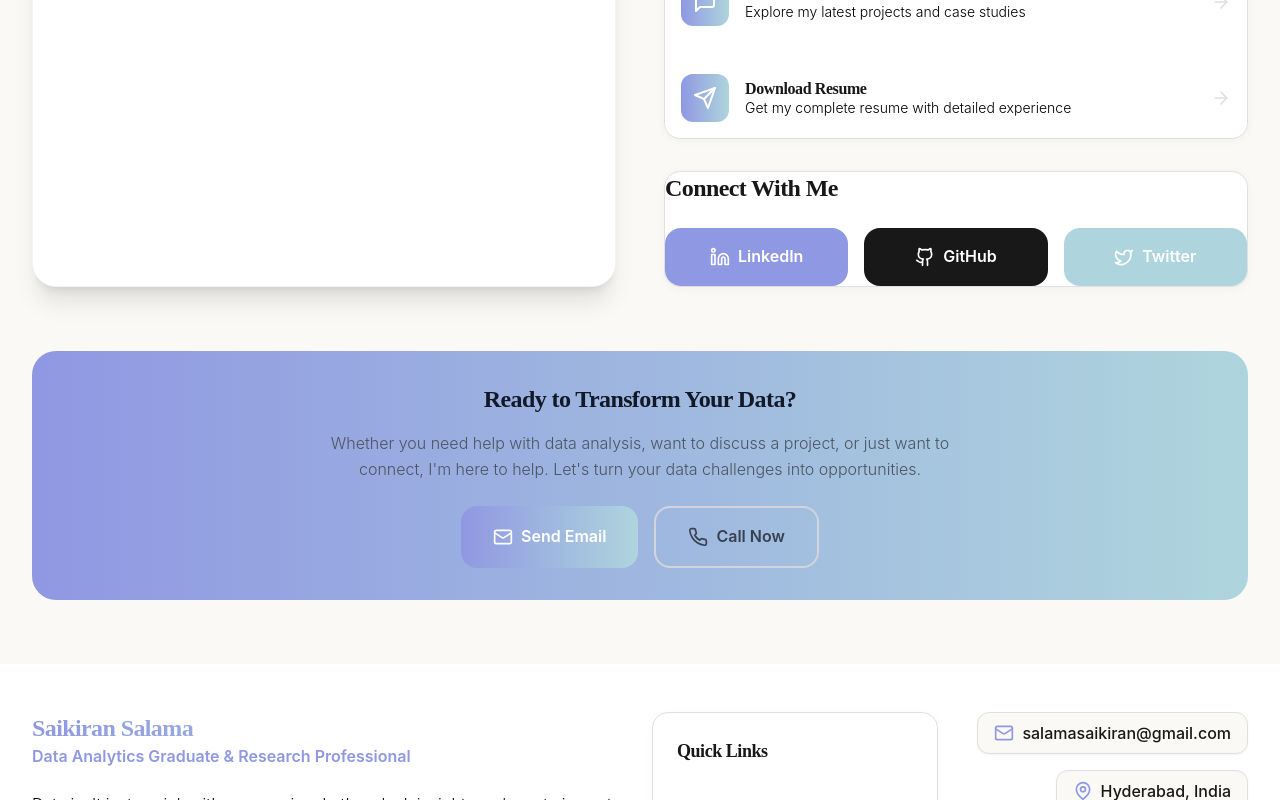
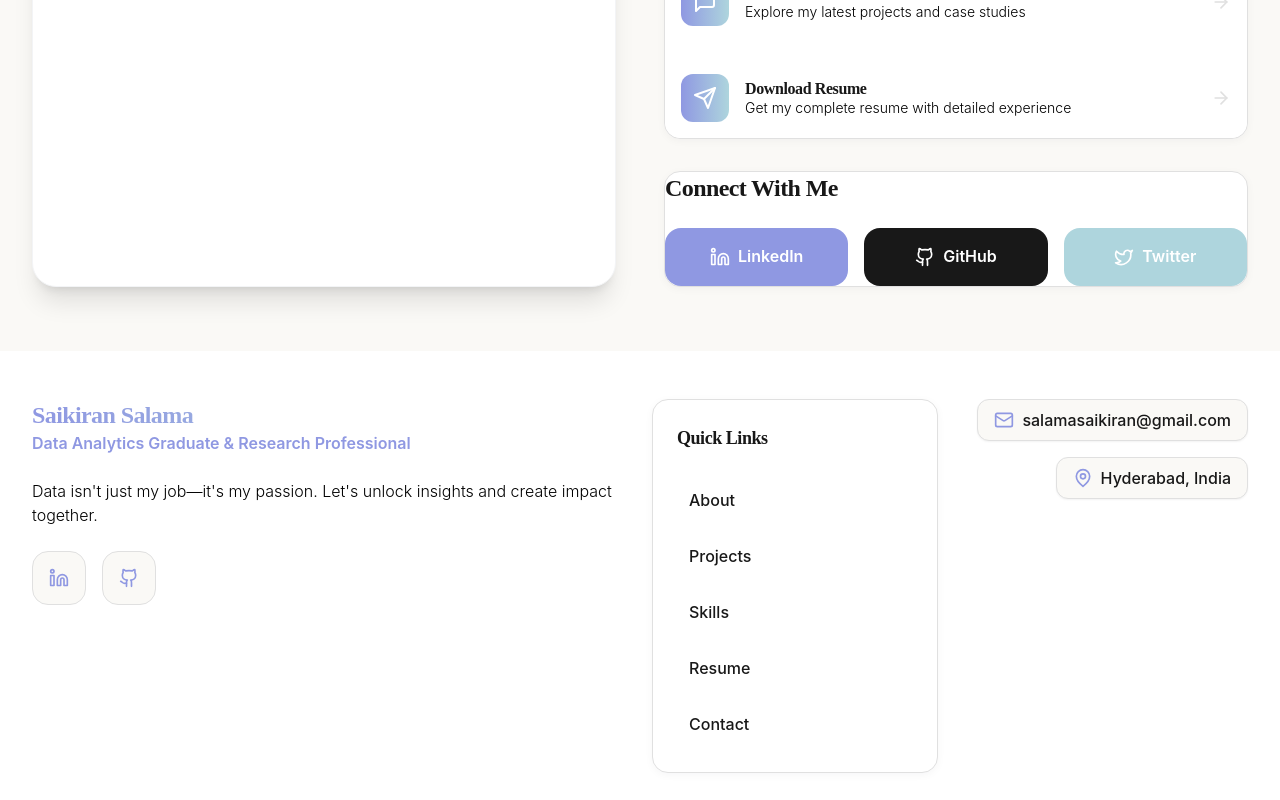
Before and after one commit to saikiransalama/portfolio, a React (Vite) app: page / in a window 1280 px wide. Shown: the part 6515-7315 px from the top of the page. Built offline with nearby package versions, Linux system fonts and the light colour scheme; a web font is replaced by a local one.

Commit message:
Remove 'Ready to Transform Your Data' call-to-action section from Contact page

```diff
--- a/src/components/Contact.tsx
+++ b/src/components/Contact.tsx
@@ -116,7 +116,7 @@ const Contact = () => {
           Ready to Collaborate?
         </h2>
         <p className="text-base md:text-xl text-muted max-w-2xl mx-auto leading-relaxed">
-          Let's team up to turn your data into your next big advantage. Reach out—let's make something amazing happen.
+          Let's team up to turn your data into your next big advantage. Reach out let's make something amazing happen.
         </p>
       </div>
 
@@ -356,35 +356,6 @@ const Contact = () => {
           </div>
         </div>
       </div>
-
-      {/* Call to Action */}
-      <div className="text-center mt-16">
-        <div className="bg-gradient-to-r from-blue-50 to-purple-50 rounded-3xl p-8">
-          <h3 className="text-2xl font-bold text-gray-900 mb-4">
-            Ready to Transform Your Data?
-          </h3>
-          <p className="text-gray-600 mb-6 max-w-2xl mx-auto">
-            Whether you need help with data analysis, want to discuss a project, or just want to connect,
-            I'm here to help. Let's turn your data challenges into opportunities.
-          </p>
-          <div className="flex flex-col sm:flex-row justify-center gap-4">
-            <a
-              href="mailto:alex.chen@email.com"
-              className="flex items-center justify-center px-8 py-4 bg-gradient-to-r from-blue-600 to-purple-600 text-white rounded-2xl font-semibold hover:shadow-lg transition-all duration-300"
-            >
-              <Mail className="h-5 w-5 mr-2" />
-              Send Email
-            </a>
-            <a
-              href="tel:+15551234567"
-              className="flex items-center justify-center px-8 py-4 border-2 border-gray-300 text-gray-700 rounded-2xl font-semibold hover:border-blue-600 hover:text-blue-600 transition-all duration-300"
-            >
-              <Phone className="h-5 w-5 mr-2" />
-              Call Now
-            </a>
-          </div>
-        </div>
-      </div>
     </div>
   );
 };
```
